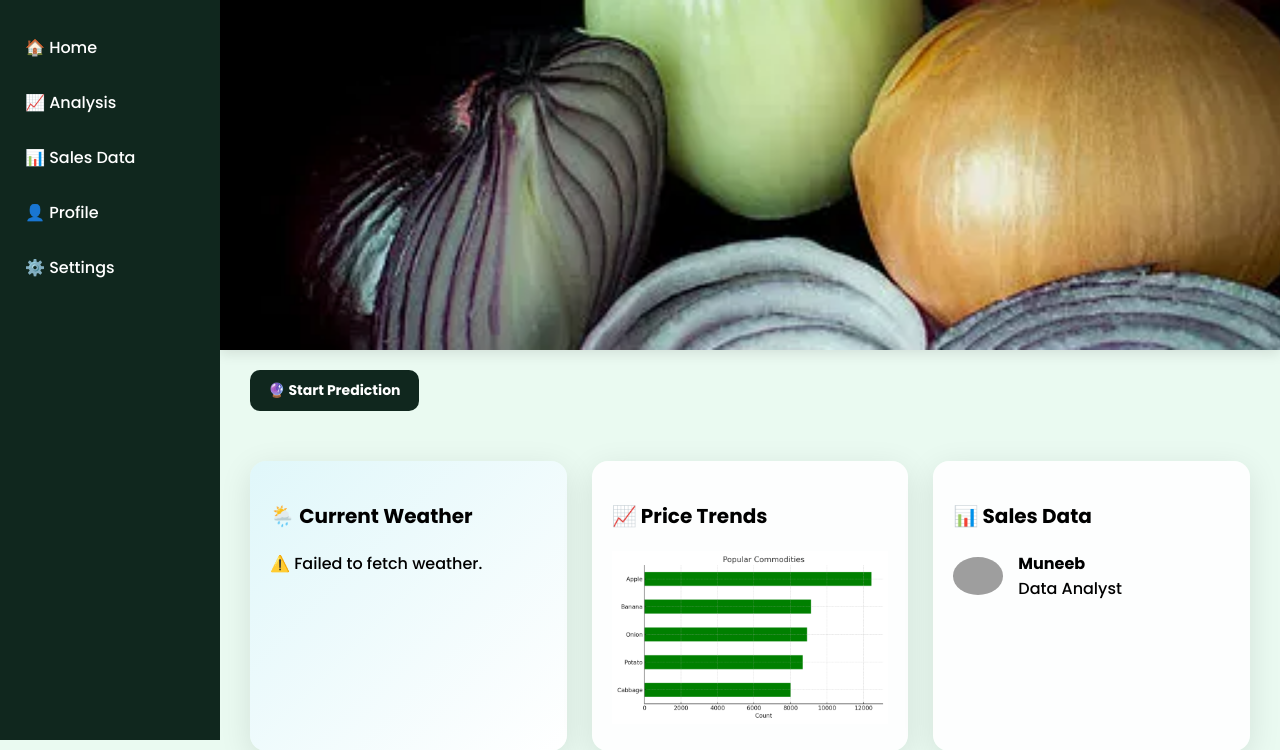
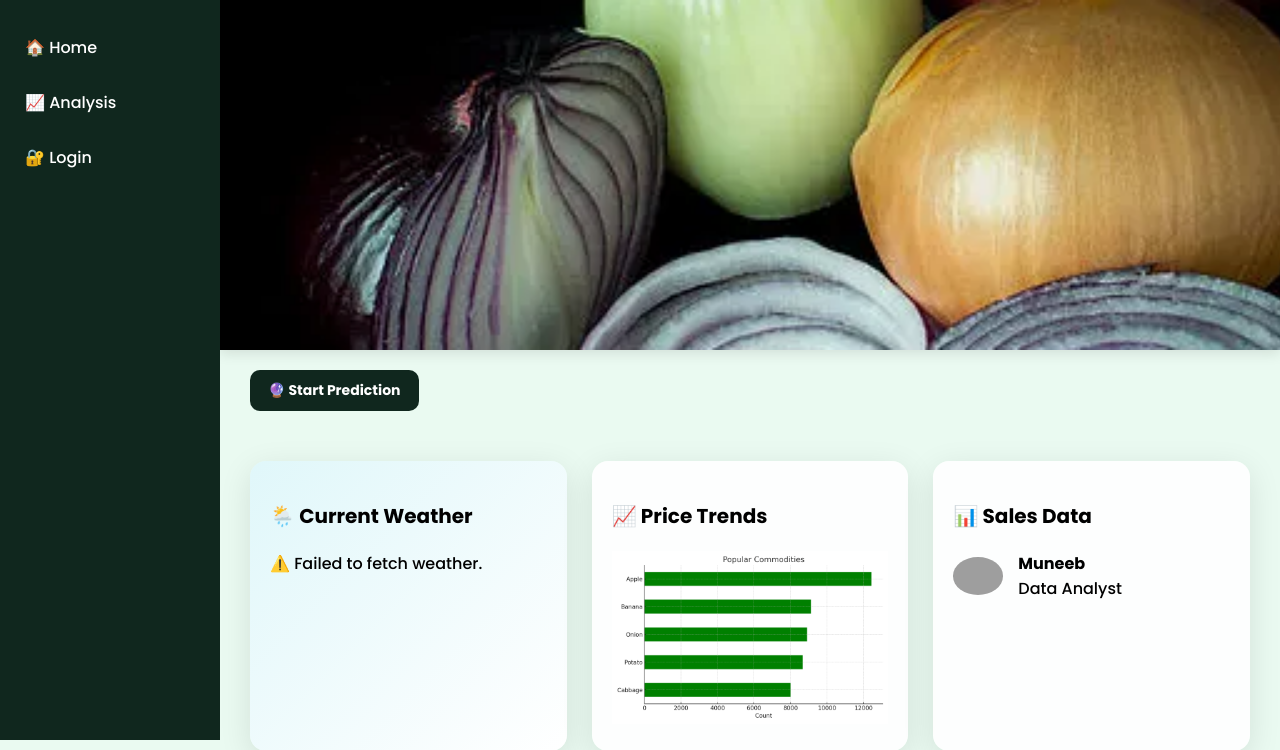
Before and after one commit to Youniskhan8/PROJECTS, a Flask app: page /home in a window 1280 px wide. Shown: the part 60-810 px from the top of the page. Run offline with Flask 3, Linux system fonts and the light colour scheme; parts of the project's set-up code (start-up, migrations or seed data) failed here and were passed over; grey boxes are pictures that could not be loaded.

Commit message:
login modal

```diff
--- a/app.py
+++ b/app.py
@@ -1,15 +1,51 @@
 import os
 import pickle
+import sqlite3
 import pandas as pd
 import numpy as np
-from flask import Flask, request, jsonify, render_template
+from datetime import timedelta
+from flask import Flask, request, jsonify, render_template, redirect, url_for, flash, session
 from flask_cors import CORS
+from flask_login import LoginManager, login_user, login_required, logout_user, UserMixin, current_user
 
 # Initialize Flask app
 app = Flask(__name__)
+app.secret_key = 'your_secret_key'
+app.permanent_session_lifetime = timedelta(minutes=30)  # Optional: Session expires after 30 mins
 CORS(app)
 
-# Load trained model
+# === LOGIN SETUP ===
+login_manager = LoginManager()
+login_manager.init_app(app)
+login_manager.login_view = 'login'
+
+class User(UserMixin):
+    def __init__(self, id_, username):
+        self.id = id_
+        self.username = username
+
+@login_manager.user_loader
+def load_user(user_id):
+    conn = sqlite3.connect('users.db')
+    cursor = conn.cursor()
+    cursor.execute("SELECT * FROM users WHERE id=?", (user_id,))
+    user = cursor.fetchone()
+    conn.close()
+    if user:
+        return User(id_=user[0], username=user[1])
+    return None
+
+def init_user_db():
+    with sqlite3.connect('users.db') as conn:
+        conn.execute('''CREATE TABLE IF NOT EXISTS users (
+            id INTEGER PRIMARY KEY AUTOINCREMENT,
+            username TEXT UNIQUE NOT NULL,
+            password TEXT NOT NULL
+        )''')
+
+init_user_db()
+
+# === MODEL SETUP ===
 if os.path.exists("model.pkl"):
     with open("model.pkl", "rb") as model_file:
         model = pickle.load(model_file)
@@ -17,13 +53,10 @@ if os.path.exists("model.pkl"):
 else:
     print("❌ model.pkl not found!")
 
-# Load Label Encoders
 with open("label_encoders.pkl", "rb") as le_file:
     le_dict = pickle.load(le_file)
 
-# Load dataset for dropdowns
 df = pd.read_csv("final_merged_dataset (1).csv")
-
 dropdown_values = {
     "commodities": sorted(df["Commodity"].dropna().unique()),
     "varieties": sorted(df["Variety"].dropna().unique()),
@@ -32,6 +65,7 @@ dropdown_values = {
     "markets": sorted(df["Market Name"].dropna().unique())
 }
 
+# === ROUTES ===
 @app.route("/")
 def status():
     return "Commodity Price Prediction API is running!"
@@ -40,10 +74,59 @@ def status():
 def home():
     return render_template("home.html")
 
-
 @app.route("/analysis")
 def analysis():
     return render_template("analysis.html", dropdowns=dropdown_values)
+
+@app.route("/profile")
+@login_required
+def profile():
+    return render_template("profile.html")
+
+@app.route("/sales")
+@login_required
+def sales():
+    return render_template("sales.html")
+
+@app.route("/login", methods=["GET", "POST"])
+def login():
+    if request.method == 'POST':
+        username = request.form['username']
+        password = request.form['password']
+        with sqlite3.connect('users.db') as conn:
+            cursor = conn.cursor()
+            cursor.execute("SELECT * FROM users WHERE username=? AND password=?", (username, password))
+            user = cursor.fetchone()
+            if user:
+                user_obj = User(id_=user[0], username=user[1])
+                login_user(user_obj, remember=False)
+                session.permanent = False  # Ensure session does not persist after browser closes
+                return redirect(url_for('home_page'))
+            else:
+                flash("Invalid username or password.")
+    return render_template("login.html")
+
+@app.route("/register", methods=["GET", "POST"])
+def register():
+    if request.method == 'POST':
+        username = request.form['username']
+        password = request.form['password']
+        try:
+            with sqlite3.connect('users.db') as conn:
+                conn.execute("INSERT INTO users (username, password) VALUES (?, ?)", (username, password))
+            flash("Registration successful. Please log in.")
+            return redirect(url_for('login'))
+        except sqlite3.IntegrityError:
+            flash("Username already exists.")
+    return render_template("register.html")
+
+@app.route("/logout")
+@login_required
+def logout():
+    logout_user()
+    session.clear()  # Clear session data
+    flash("You have been logged out.")
+    return redirect(url_for('home_page'))
 
 @app.route("/get_options", methods=["POST"])
 def get_options():
@@ -51,7 +134,6 @@ def get_options():
     option_type = data.get("type")
     value = data.get("value")
 
-    # Handle cascading dropdown logic
     if option_type == "commodity":
         filtered_df = df[df["Commodity"] == value]
         varieties = sorted(filtered_df["Variety"].dropna().unique().tolist())
@@ -69,12 +151,10 @@ def get_options():
 
     return jsonify({"options": []})
 
-
 @app.route("/predict", methods=["POST"])
 def predict():
     data = request.get_json()
 
-    # Required fields
     required_fields = ["Commodity", "Variety", "Grade", "District Name", "Market Name", "Price Date", "Temperature"]
     for field in required_fields:
         if field not in data:
--- a/templates/home.html
+++ b/templates/home.html
@@ -25,17 +25,36 @@
     <h1>
       <img src="{{ url_for('static', filename='images/logo.png') }}" alt="Logo"> Agri Forecast
     </h1>
-
   </div>
 
   <!-- Sidebar Navigation -->
+
+<!-- Sidebar Navigation -->
 <div class="sidebar" id="sidebar">
-    <a href="/home" class="nav-link">🏠 Home</a>
-    <a href="/analysis" class="nav-link">📈 Analysis</a>
-    <a href="#" class="nav-link">📊 Sales Data</a>
-    <a href="#" class="nav-link">👤 Profile</a>
-    <a href="#" class="nav-link">⚙️ Settings</a>
+  <a href="{{ url_for('home_page') }}" class="nav-link">
+    🏠 Home
+  </a>
+  <a href="{{ url_for('analysis') }}" class="nav-link">
+    📈 Analysis
+  </a>
+  {% if current_user.is_authenticated %}
+    <a href="{{ url_for('profile') }}" class="nav-link">
+      👤 Profile
+    </a>
+    <a href="{{ url_for('sales') }}" class="nav-link">
+      📊 Sales Data
+    </a>
+    <a href="{{ url_for('logout') }}" class="nav-link">
+      🔓 Logout
+    </a>
+  {% else %}
+    <a href="{{ url_for('login') }}" class="nav-link">
+      🔐 Login
+    </a>
+  {% endif %}
 </div>
+
+
 
   <!-- Main Content -->
   <div class="content" id="main-content">
@@ -98,7 +117,7 @@
       </div>
 
     </div>
-
+  </div>
 
   <!-- External JavaScript -->
   <script src="{{ url_for('static', filename='home.js') }}"></script>
```
Also changed, not shown: init_db.py (added, +18 -0 lines), templates/login.html (added, +13 -0 lines), templates/register.html (added, +13 -0 lines), templates/profile.html (added), templates/sales.html (added), users.db (added), 2 other files. Lines whose indentation alone changed are shown as unchanged.
